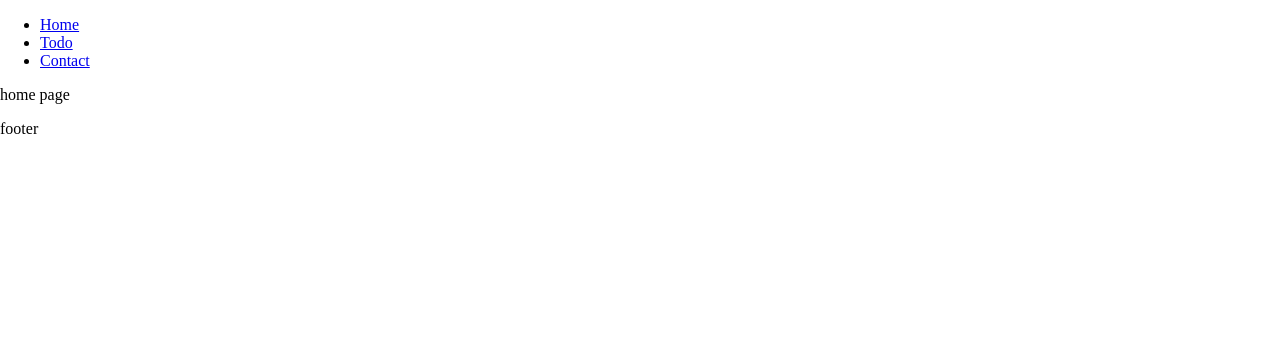
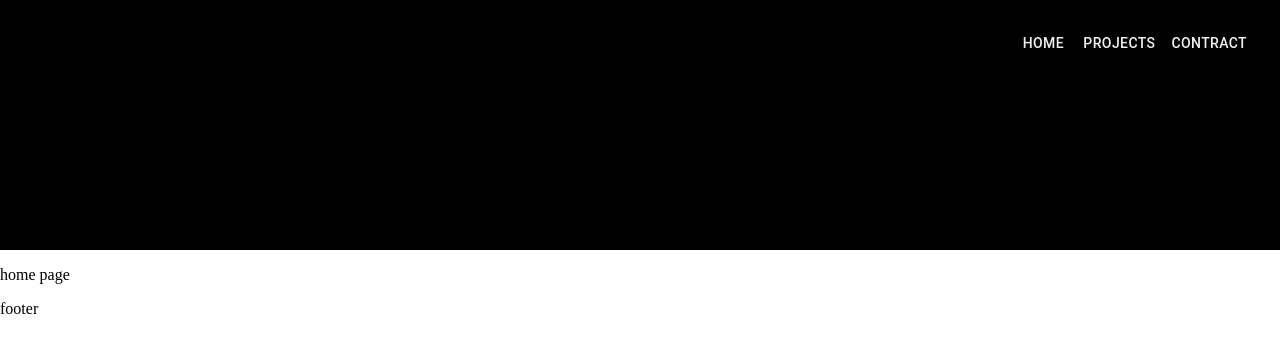
Before and after one commit to hkamalo/portfolio, a React (Create React App) app: page / in a window 1280 px wide. Shown: the top 352 px of the page. Built offline with nearby package versions, Linux system fonts and the light colour scheme; the HTML template or start-up script is replaced by a standard one.

Commit message:
add menu name

```diff
--- a/package.json
+++ b/package.json
@@ -4,6 +4,7 @@
   "private": true,
   "dependencies": {
     "@material-ui/core": "^4.11.4",
+    "@material-ui/icons": "^4.11.2",
     "@testing-library/jest-dom": "^5.11.6",
     "@testing-library/react": "^11.2.2",
     "@testing-library/user-event": "^12.2.2",
--- a/src/App.js
+++ b/src/App.js
@@ -4,10 +4,10 @@ import Footer from './components/Footer';
 
 export default function App() {
   return (
-    <>
+    <div>
       <Header />
       <Main />
       <Footer />
-    </>
+    </div>
   );
 }
--- a/src/components/Header.js
+++ b/src/components/Header.js
@@ -1,27 +1,63 @@
+/* eslint-disable no-undef */
+/* eslint-disable no-unused-vars */
 import { NavLink } from 'react-router-dom';
+import React from 'react';
+import Button from '@material-ui/core/Button';
+import {
+  makeStyles,
+  createMuiTheme,
+  MuiThemeProvider,
+} from '@material-ui/core/styles';
+
+const theme = createMuiTheme({
+  overrides: {
+    MuiButton: {
+      label: {
+        color: '#f1f1f1',
+      },
+    },
+  },
+});
+
+const useStyles = makeStyles({
+  root: {
+    '& > *': {
+      margin: 10,
+    },
+  },
+  header: {
+    margin: 0,
+    display: 'flex',
+    justifyContent: 'flex-end',
+    height: 250,
+    width: 'auto',
+    background: 'black',
+  },
+  menu: {
+    margin: 20,
+    height: 30,
+    padding: 5,
+  },
+});
 
 export default function Header() {
+  const classes = useStyles();
+
   return (
-    <header>
-      <nav>
-        <ul>
-          <li>
-            <NavLink exact to="/">
-              Home
-            </NavLink>
-          </li>
-          <li>
-            <NavLink exact to="/todo">
-              Todo
-            </NavLink>
-          </li>
-          <li>
-            <NavLink exact to="/contact">
-              Contact
-            </NavLink>
-          </li>
-        </ul>
-      </nav>
-    </header>
+    <div className={classes.header}>
+      <div className={classes.menu}>
+        <MuiThemeProvider theme={theme}>
+          <NavLink exact to="/">
+            <Button>Home</Button>
+          </NavLink>
+          <NavLink exact to="/projects">
+            <Button>Projects</Button>
+          </NavLink>
+          <NavLink exact to="/contact">
+            <Button color="primary">Contract</Button>
+          </NavLink>
+        </MuiThemeProvider>
+      </div>
+    </div>
   );
 }
```
Also changed, not shown: src/reportWebVitals.js (deleted, +0 -13 lines), src/setupTests.js (deleted, +0 -5 lines), .prettierrc.json, 2 other files (tests, documents, lock files or other folders).
